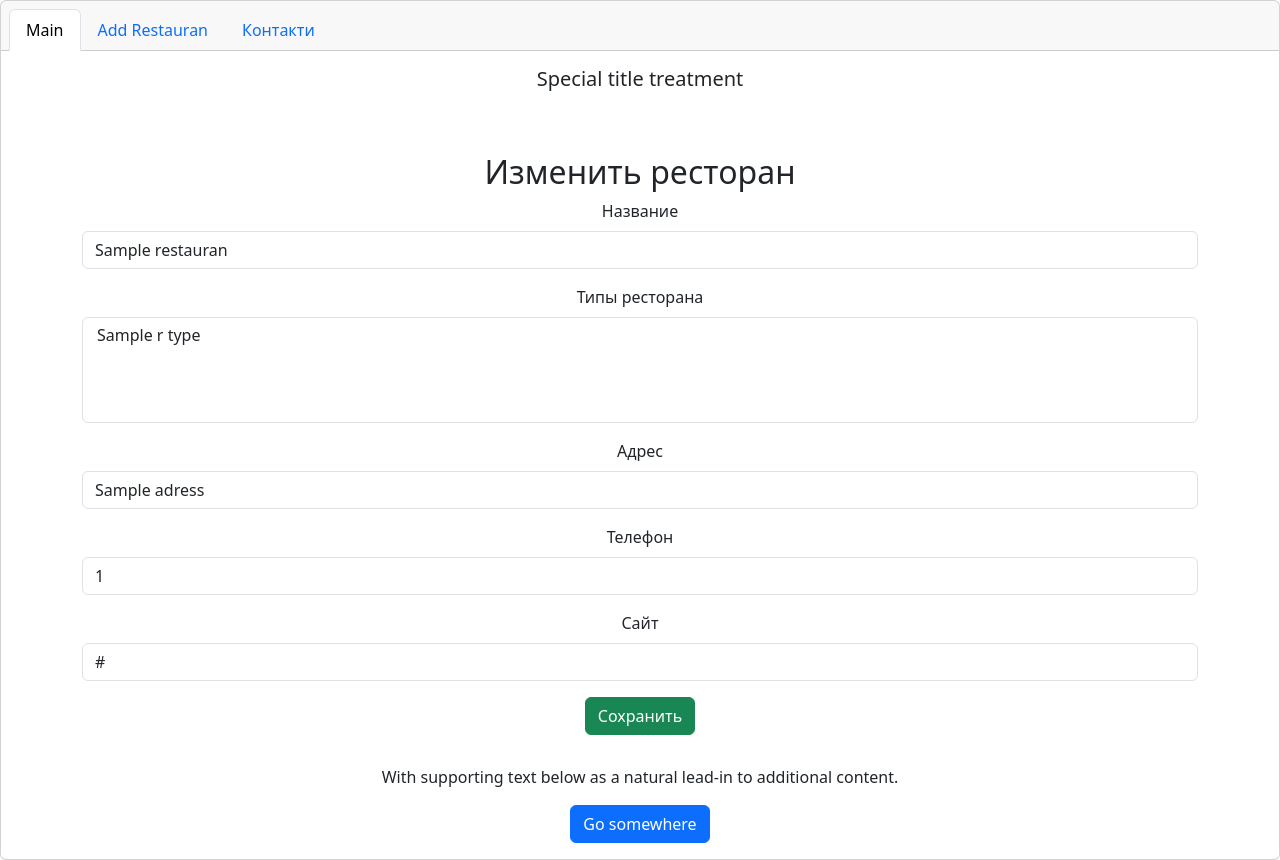
After one commit to Misha846-ux/PythonRestaurant, a Django app: template project/myapp/templates/restaurant/editRestauran.html in a window 1280 px wide. The commit adds this page. Run offline with Django 5.2, Linux system fonts and the light colour scheme; the template is opened without the code that fills it: most values are stand-ins (such as "Sample title", 1, 10 or a date in 2020); some libraries are stand-ins or nearby versions.

Commit message:
Homework10

```diff
--- a/project/myapp/admin.py
+++ b/project/myapp/admin.py
@@ -7,3 +7,5 @@ admin.site.register(Restauran)
 admin.site.register(RestauranTypes)
 admin.site.register(RestauranPhotos)
 admin.site.register(Review)
+admin.site.register(Owner)
+admin.site.register(Employee)
--- /dev/null
+++ b/project/myapp/static/myapp/restaurant/editRestauran.js
@@ -0,0 +1,33 @@
+const form = document.getElementById("restaurantForm");
+
+form.addEventListener("submit", async (e) => {
+
+    e.preventDefault();
+
+    const selectedTypes =
+        Array.from(
+            document.getElementById(
+                "restaurantTypes"
+            ).selectedOptions
+        ).map(option => option.value);
+
+    const data = {
+        name: document.getElementById("name").value,
+        adress: document.getElementById("adress").value,
+        phoneNumber: document.getElementById("phoneNumber").value,
+        website: document.getElementById("website").value,
+        restauranType: selectedTypes
+    };
+
+    const response = await fetch("", {
+        method: "POST",
+        headers: {
+            "Content-Type": "application/json"
+        },
+        body: JSON.stringify(data)
+    });
+
+    if (response.ok) {
+        window.location.href = "/Restauran";
+    }
+});
--- /dev/null
+++ b/project/myapp/templates/restaurant/editRestauran.html
@@ -0,0 +1,113 @@
+{% extends 'restaurant/layout.html' %}
+{% load static %}
+
+{% block content %}
+
+<div class="container mt-4">
+
+    <h2>Изменить ресторан</h2>
+
+    <form id="restaurantForm">
+
+        <div class="mb-3">
+
+            <label class="form-label">
+                Название
+            </label>
+
+            <input
+                type="text"
+                class="form-control"
+                id="name"
+                value="{{ restauran.name }}"
+            >
+
+        </div>
+
+        <div class="mb-3">
+
+            <label class="form-label">
+                Типы ресторана
+            </label>
+
+            <select
+                multiple
+                class="form-select"
+                id="restaurantTypes">
+
+                {% for rType in rTypes %}
+
+                <option
+                    value="{{ rType.id }}"
+                    {% if rType in restauran.restauranType.all %}
+                        selected
+                    {% endif %}
+                >
+                    {{ rType.typeName }}
+                </option>
+
+                {% endfor %}
+
+            </select>
+
+        </div>
+
+        <div class="mb-3">
+
+            <label class="form-label">
+                Адрес
+            </label>
+
+            <input
+                type="text"
+                class="form-control"
+                id="adress"
+                value="{{ restauran.adress }}"
+            >
+
+        </div>
+
+        <div class="mb-3">
+
+            <label class="form-label">
+                Телефон
+            </label>
+
+            <input
+                type="text"
+                class="form-control"
+                id="phoneNumber"
+                value="{{ restauran.phoneNumber }}"
+            >
+
+        </div>
+
+        <div class="mb-3">
+
+            <label class="form-label">
+                Сайт
+            </label>
+
+            <input
+                type="url"
+                class="form-control"
+                id="website"
+                value="{{ restauran.website }}"
+            >
+
+        </div>
+
+        <button
+            type="submit"
+            class="btn btn-success"
+        >
+            Сохранить
+        </button>
+
+    </form>
+
+</div>
+
+<script src="{% static 'myapp/restaurant/editRestauran.js' %}"></script>
+
+{% endblock %}
--- a/project/myapp/templates/restaurant/layout.html
+++ b/project/myapp/templates/restaurant/layout.html
@@ -7,6 +7,7 @@
     <meta name="viewport" content="width=device-width, initial-scale=1.0">
     <link rel="stylesheet" href="{% static 'myapp/style.css' %}" />
     <link rel="stylesheet" href="{% static 'myapp/bootstrap.min.css' %}" />
+    <link rel="icon" type="image/x-icon" href="{% static 'myapp/images/favicon.ico' %}">
 </head>
 
 <body>
@@ -15,13 +16,13 @@
       <div class="card-header">
         <ul class="nav nav-tabs card-header-tabs">
           <li class="nav-item">
-            <a class="nav-link active" href="/api/Restauran">Main</a>
+            <a class="nav-link active" href="/Restauran">Main</a>
           </li>
           <li class="nav-item">
-            <a class="nav-link" href="/api/Reastauran/add/Restauran">Add Restauran</a>
+            <a class="nav-link" href="/Reastauran/add/Restauran">Add Restauran</a>
           </li>
           <li class="nav-item">
-            <a class="nav-link" href="/api/Restauran">Контакти</a>
+            <a class="nav-link" href="/Restauran">Контакти</a>
           </li>
         </ul>
       </div>
--- a/project/myapp/urls.py
+++ b/project/myapp/urls.py
@@ -1,8 +1,9 @@
 from django.urls import path
-from .views import restauranMain, addRestauran
+from .views import restauranMain, addRestauran, editRestauran
 
 urlpatterns = [
     path("Restauran", restauranMain),
     path("Reastauran/add/Restauran", addRestauran),
+    path("Restauran/edit/<int:id>",editRestauran,name="edit_restauran"),
 
 ]
--- a/project/project/urls.py
+++ b/project/project/urls.py
@@ -21,6 +21,6 @@ from myapp.views import page_not_found
 
 urlpatterns = [
     path('admin/', admin.site.urls),
-    path('api/', include('myapp.urls')),
+    path('', include('myapp.urls')),
 ]
 handler404 = page_not_found
```
Also changed, not shown: project/myapp/models.py (+20 -0 lines), project/myapp/static/myapp/restaurant/main.js (added, +23 -0 lines), project/myapp/templates/restaurant/main.html (+105 -1 lines), project/myapp/views.py (+62 -2 lines), project/project/settings.py (+15 -4 lines), project/myapp/static/myapp/images/favicon.ico (added), 1 other file.
